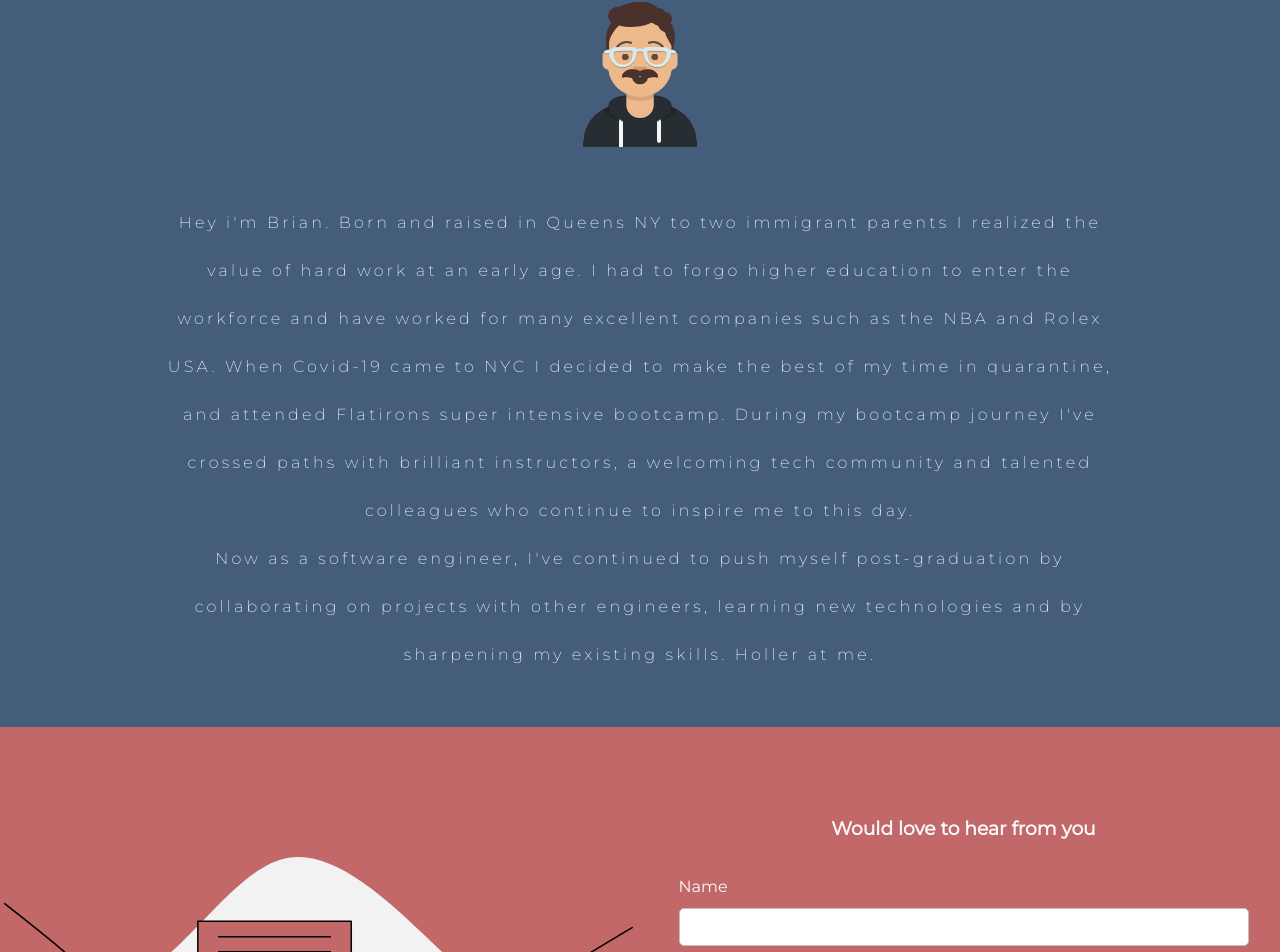
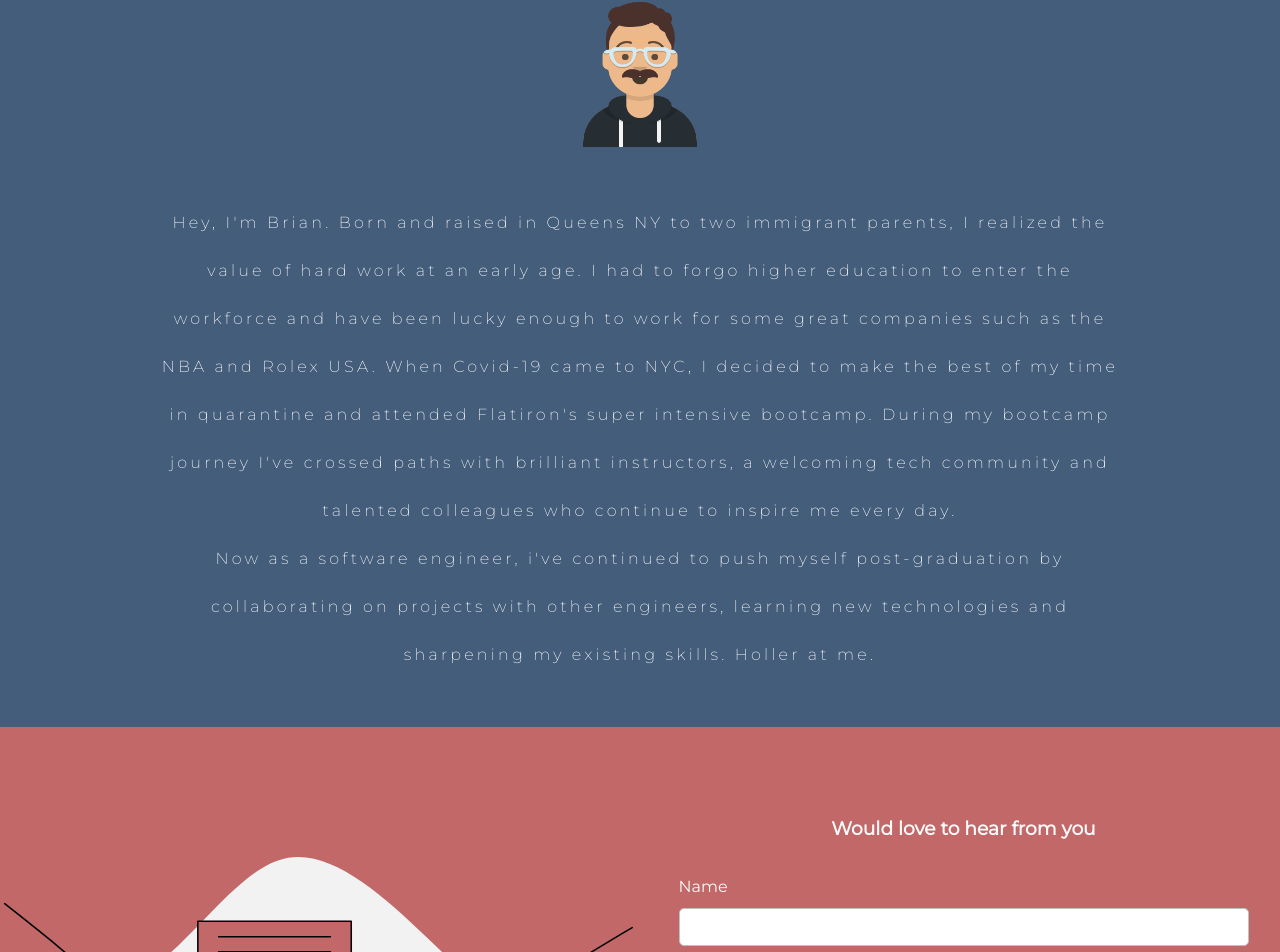
Before and after one commit to scratchytube/portfolio-website, a React (Create React App) app: page / in a window 1280 px wide. Shown: the part 6112-7064 px from the top of the page. Built offline with nearby package versions, Linux system fonts and the light colour scheme.

Commit message:
updated about

```diff
--- a/src/components/About.js
+++ b/src/components/About.js
@@ -4,17 +4,32 @@ import avatar from '../assets/avadar-3.png'
 
 const About = () => {
     return (
-        <Wrapper id='about'>
+      <Wrapper id="about">
         <div className="img">
           <img src={avatar} alt="avatar" />
         </div>
         <div className="me">
-                <p>Hey i'm Brian. Born and raised in Queens NY to two immigrant parents I realized the value of hard work at an early age. I had to forgo higher education to enter the workforce and have worked for many excellent companies such as the NBA and Rolex USA. When Covid-19 came to NYC I decided to make the best of my time in quarantine, and attended Flatirons super intensive bootcamp. During my bootcamp journey I've crossed paths with brilliant instructors, a welcoming tech community and talented colleagues who continue to inspire me to this day.</p>
+          <p>
+            Hey, I'm Brian. Born and raised in Queens NY to two immigrant
+            parents, I realized the value of hard work at an early age. I had to
+            forgo higher education to enter the workforce and have been lucky
+            enough to work for some great companies such as the NBA and Rolex
+            USA. When Covid-19 came to NYC, I decided to make the best of my
+            time in quarantine and attended Flatiron's super intensive bootcamp.
+            During my bootcamp journey I've crossed paths with brilliant
+            instructors, a welcoming tech community and talented colleagues who
+            continue to inspire me every day.
+          </p>
 
-                <p>Now as a software engineer, I've continued to push myself post-graduation by collaborating on projects with other engineers, learning new technologies and by sharpening my existing skills. Holler at me.</p>
+          <p>
+            Now as a software engineer, i've continued to push myself
+            post-graduation by collaborating on projects with other engineers,
+            learning new technologies and sharpening my existing skills. Holler
+            at me.
+          </p>
         </div>
       </Wrapper>
-    )
+    );
 }
 
 export default About
```
Lines whose indentation alone changed are shown as unchanged.
